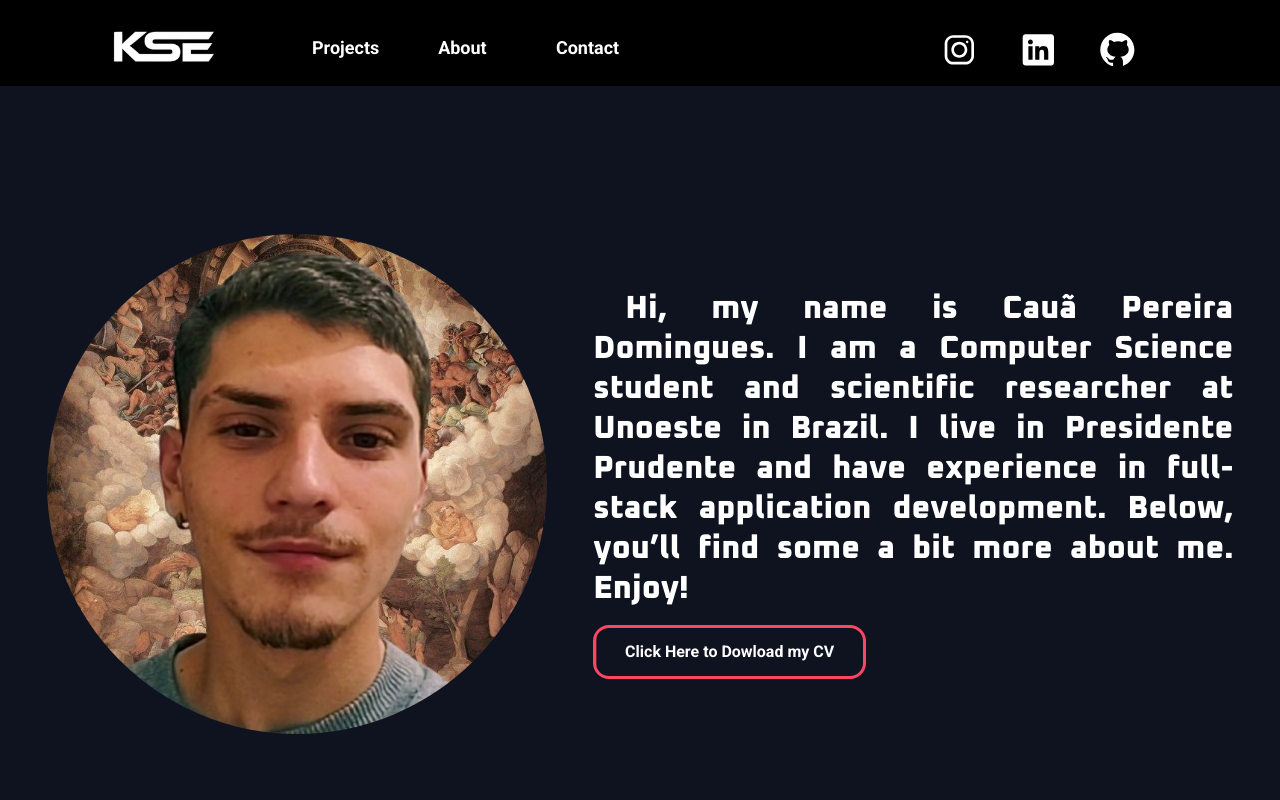
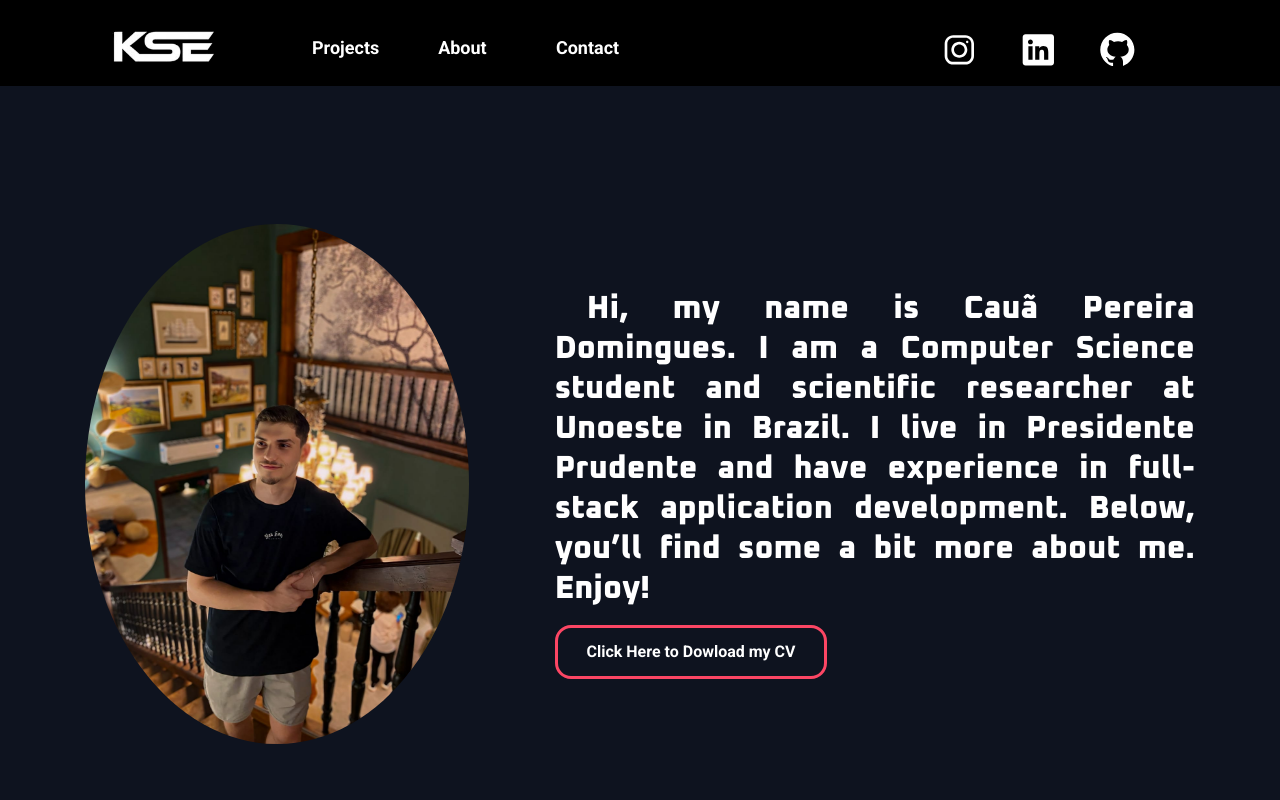
Before and after one commit to cauakse/Portf-lio, a Next.js app: page /about in a window 1280 px wide. Shown: the top 800 px of the page. Built offline with nearby package versions, Linux system fonts and the light colour scheme.

Commit message:
changing profile picture

```diff
--- a/app/about/client/client.jsx
+++ b/app/about/client/client.jsx
@@ -2,7 +2,7 @@ import Image from 'next/image';
 import style from './page.module.scss'
 import Header from '../../../components/PRINCIPAIS/header/header.jsx';
 import Footer from '../../../components/PRINCIPAIS/footer/footer.jsx';
-import profile from '../../../public/profileMantua.jpg';
+import profile from '../../../public/profileOld.jpg';
 import image1 from "../../../public/caroussel/item1-1.png"
 import image2 from "../../../public/caroussel/item1-2.png"
 import image3 from "../../../public/caroussel/item1-3.png"
--- a/app/about/client/page.module.scss
+++ b/app/about/client/page.module.scss
@@ -37,6 +37,9 @@
 .profileImage {
     border-radius: 50%;
     object-fit: cover;
+    max-width: 30vw;
+    max-height: 65svh;
+    object-position: bottom;
 }
 
 .aboutText {
```
Also changed, not shown: public/profileOld.jpg (added).
